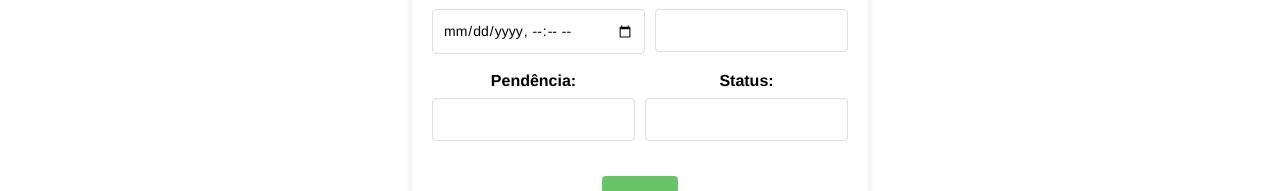
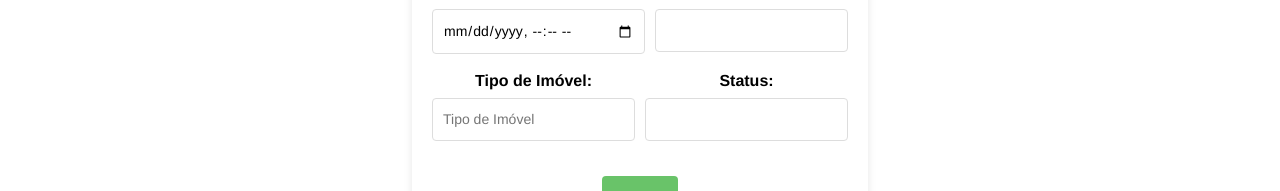
Before and after one commit to cristianfelk/API-HORUS, a Vue app in the folder front-end/: page /fiscalizacoes/1/editar in a window 1280 px wide. Shown: the part 417-608 px from the top of the page. Built offline with nearby package versions, Linux system fonts and the light colour scheme; no server answers; sample sign-in values are in the browser's storage.

Commit message:
feat: mudanças

```diff
--- a/front-end/src/views/DenunciaManagement.vue
+++ b/front-end/src/views/DenunciaManagement.vue
@@ -127,7 +127,7 @@
         <div v-if="isImageVisible" class="modal">
             <div class="modal-content">
                 <span class="close" @click="closeImageModal">&times;</span>
-                <h2>Visualizar Imagem</h2>
+                <h2>Imagem denúncia</h2>
                 <img :src="currentImageUrl" alt="Imagem da Denúncia" class="image-preview" />
             </div>
         </div>
@@ -166,7 +166,7 @@ export default {
             selectedDenuncia: null,
             map: null,
             currentPage: 1,
-            itemsPerPage: 10,
+            itemsPerPage: 5,
             totalPages: 1,
             filtroSelecionado: '',
             filtroValor: '',
--- a/front-end/src/views/EditFiscalizacao.vue
+++ b/front-end/src/views/EditFiscalizacao.vue
@@ -50,17 +50,15 @@
             </div>
             <div class="form-row">
                 <div class="form-group">
-                    <label for="pendencia">Pendência:</label>
-                    <select v-model="fiscalizacao.pendencia" id="pendencia">
-                        <option value="S">Sim</option>
-                        <option value="N">Não</option>
-                    </select>
+                    <label for="tipo_imovel">Tipo de Imóvel:</label>
+                    <input v-model="fiscalizacao.pendencia" id="tipo_imovel" type="text" placeholder="Tipo de Imóvel" />
                 </div>
                 <div class="form-group">
                     <label for="status">Status:</label>
                     <select v-model="fiscalizacao.status" id="status">
-                        <option value="1">Ativo</option>
-                        <option value="0">Inativo</option>
+                        <option value="1">Novo</option>
+                        <option value="2">Em andamento</option>
+                        <option value="3">Finalizado</option>
                     </select>
                 </div>
             </div>
--- a/front-end/src/views/MunicipioManagement.vue
+++ b/front-end/src/views/MunicipioManagement.vue
@@ -2,7 +2,6 @@
 <div class="municipio-management-container">
     <Navbar />
     <div class="municipio-management">
-        <h2 class="title">Gerenciamento de Municípios</h2>
         <div class="filter-container">
             <label for="uf-filter">Filtrar por UF:</label>
             <input id="uf-filter" v-model="filters.uf" type="text" placeholder="Digite UF">
```
